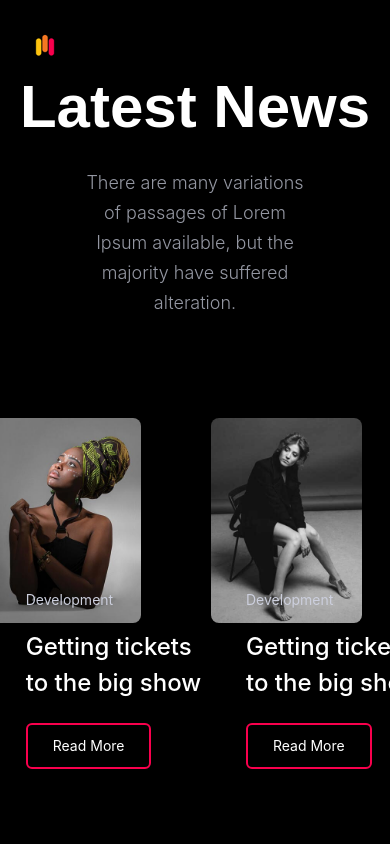
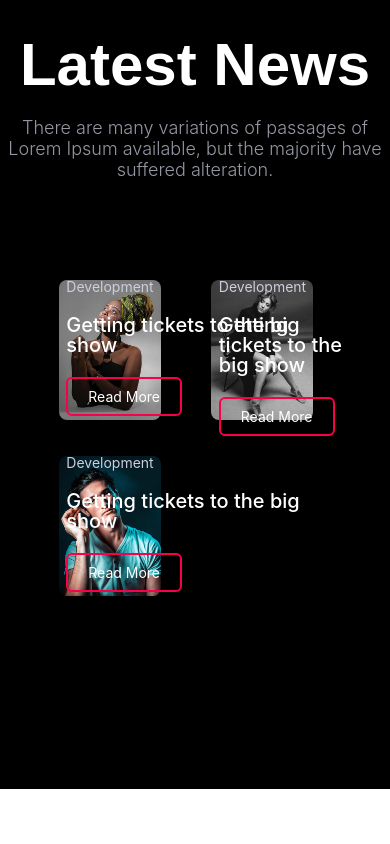
Before and after one commit to VikasJadon-prog/portfolio, a React (Create React App) app: page /blog in a window 390 px wide. Shown: the top 844 px of the page. Built offline with nearby package versions, Linux system fonts and the light colour scheme.

Commit message:
First Merge

```diff
--- a/src/App.css
+++ b/src/App.css
@@ -1,6 +1,6 @@
 .App {
-  padding: 0%;
-  margin: 0%;
+  padding: 0;
+  margin: 0;
   width: 100%;
   height: 100%;
   overflow: hidden;
@@ -8,26 +8,40 @@
 
 .App-header {
   background: transparent;
-  line-height: 1.5;
-  display: flex;
+  display: block;
   box-shadow: 0 0 10px rgba(0, 0, 0, .1);
   align-items: center;
-  padding-top: 10px;
+  justify-content: center;
   height: 100%;
   width: 100%;
+  padding:20px 40px;
 }
-
+.app-header-row{
+  position: relative;
+  width: 100%;
+  display: flex;
+  justify-content: space-evenly;
+}
+.logo{
+  justify-content: center;
+}
 
 .logo-img {
   height: 60px;
   margin-left: 25px;
+  position: relative;
 }
 
 .Left-header {
+  width: 50%;
   display: flex;
-  padding: 4px;
+  justify-content: center;
+  align-items: center;
+
 }
-
+.navbar{
+  justify-content: center;
+}
 .header-Ui {
   display: flex;
   list-style-type: none;
@@ -36,9 +50,7 @@
 .header-nav {
   display: inline;
   position: relative;
-  margin-left: 35px;
 }
-
 .header-li {
   color: white;
   display: inline-flex;
@@ -54,13 +66,19 @@
   text-decoration-line: underline;
   text-underline-offset: 20px;
 }
+.app-right-header{
+  justify-content: center;
+  width: 50%;
+  /* padding-left: 10%; */
+}
+.right-Header {
 
-.right-Header {
   display: flex;
   align-items: center;
-  margin-left: 800px;
+  justify-content: center;
+  align-content: center;
+  /* margin-left: 800px; */
 }
-
 .social-Main {
   display: flex;
 }
@@ -71,7 +89,7 @@
 }
 
 .social-Main-Ui-li {
-  margin: 15px;
+  margin:0px 15px;
 }
 
 .social-Main-Ui-li-u {
@@ -84,9 +102,8 @@
   font-size: 16px;
 }
 
+.social-Main-Ui-li-a svg {
 
-.social-Main-Ui-li-a svg {
-  z-index: 3px;
   fill: rgba(198, 201, 216, .75);
 }
 
@@ -98,16 +115,16 @@
   border: 2px solid white;
   color: white;
   text-align: center;
-  margin-left: 40px;
+  /* margin-left: 40px; */
   padding: 0 25px;
   height: 43px;
   display: inline-block;
   line-height: 42px;
   border-radius: 6px;
-  font-size: 14px;
+  font-size: auto;
   position: relative;
   cursor: pointer;
-  margin-right: 30px;
+  /* margin-right: 30px; */
   transition: .4s cubic-bezier(0.23, 1, 0.320, 1);
   z-index: 3px;
 }
@@ -126,6 +143,8 @@
   /* position: relative; */
   justify-content: center;
   justify-items: center;
+  height: 100%;
+  width: 100%;
 }
 
 .home-Container {
@@ -191,12 +210,14 @@ justify-items: center;
   padding: 0% 10%;
 
 }
-.about-thumbnail{
+
+.about-thumbnail {
   justify-items: center;
   align-items: center;
   height: 100%;
   width: 100%;
 }
+
 .thumb-img {
   height: 100%;
   width: 100%;
@@ -368,18 +389,25 @@ justify-items: center;
   margin-top: -130px;
   padding-top: 80px;
   padding-bottom: 250px;
+  width: 100%;
+  justify-content: center;
+  align-items: center;
+  display: flex;
 
 }
 
 .portifolio-container {
-  padding-right: 100px;
-  padding-left: 100px;
+
+  display: inline;
+  justify-content: center;
   align-items: center;
+  position: relative;
 }
 
 .portifolio-inner-container {
   text-align: center;
-  position: relative;
+  justify-content: center;
+
 }
 
 .portifolio-inner-container:hover {
@@ -413,10 +441,10 @@ justify-items: center;
   grid-template-columns: auto auto auto;
   column-gap: 2em;
   row-gap: 2em;
-  position: relative;
-  width: 100%;
+
+
   height: auto;
-  box-sizing: border-box;
+
 }
 
 .portifolio-grid-container-1 {
@@ -485,7 +513,6 @@ justify-items: center;
   background-color: transparent;
   margin-top: 100%;
   border-radius: 8px;
-  /* padding: 45px 45px; */
   justify-content: center;
   padding-left: 15px;
   padding-right: 15px;
@@ -520,7 +547,7 @@ justify-items: center;
   display: inline-block;
   line-height: 42px;
   border-radius: 6px;
-  font-size: 14px;
+  font-size: auto;
   position: relative;
   cursor: pointer;
   transition: all .3s;
@@ -537,17 +564,16 @@ justify-items: center;
   font-size: 16px;
   text-transform: uppercase;
   letter-spacing: 2px;
-
   padding: 15px 40px;
   border-radius: 6px;
   display: inline-block;
   font-weight: 500;
-
   border: 2px solid #f9004d;
   background: #f9004d;
   color: #fff;
   margin-top: 80px;
-  margin-left: 750px;
+  margin-left: 38%;
+
 }
 
 .viewMore-btn:hover {
@@ -558,14 +584,16 @@ justify-items: center;
 .blog {
   background-color: black;
   margin-top: -130px;
-  padding-top: 80px;
-  padding-bottom: 250px;
+  padding-top: 120px;
   justify-items: center;
+  align-items: center;
+  padding-bottom: 150px;
 }
 
 .blog-container {
   justify-items: center;
   box-sizing: border-box;
+
 }
 
 
@@ -579,45 +607,47 @@ justify-items: center;
   color: #fff;
   font-weight: 800;
   font-family: sans-serif;
-  line-height: 1.4074;
+
 }
 
 .blog-inner-container-h1-p {
   color: rgba(198, 201, 216, .75);
-  padding: 0 21%;
   font-weight: 300;
   font-size: 18px;
-  line-height: 30px;
-  margin: 0 0 15px;
   margin-bottom: 0;
   display: block;
-  margin-block-start: 1em;
-  margin-block-end: 1em;
-  margin-inline-start: 0px;
-  margin-inline-end: 0px;
 }
 
 .blog-grid {
   display: grid;
-  justify-content: center;
+  justify-items: center;
   grid-template-columns: auto auto auto;
   column-gap: 2em;
+  padding: 0px 15%;
   margin-top: 100px;
   position: relative;
   box-sizing: border-box;
+  justify-items: center;
+  padding-bottom: 10%;
+
+}
+
+.blog-grid-containers {
   justify-items: center;
 
 }
 
 
+
 .blog-grid-containers-content {
   position: relative;
-  bottom: 250px;
+
   width: auto;
+  margin-top: -160px;
+  margin-left: 10%;
 
-  padding: 50px 35px;
-  z-index: 3;
   justify-content: left;
+  align-items: center;
 }
 
 .blog-grid-container-content-p {
@@ -636,6 +666,7 @@ justify-items: center;
 
 .blogimg {
   width: 100%;
+  height: auto;
   border-radius: 8px;
   box-shadow: 0 25px 65px rgba(0, 0, 0, .1);
   cursor: pointer;
@@ -685,7 +716,6 @@ justify-items: center;
   width: 100%;
   padding-right: 25px;
   padding-left: 25px;
-
   margin-right: auto;
   margin-left: auto;
   flex-wrap: start;
@@ -705,6 +735,7 @@ justify-items: center;
   color: rgba(198, 201, 216, .75);
   font-size: 20px;
   line-height: 30px;
+  padding-right: 20px
 }
 
 .contact-content-a {
@@ -720,7 +751,6 @@ justify-items: center;
   display: block;
   width: 50%;
   padding: 0 20px;
-
   border-radius: 5px;
   transition: all .3s ease;
   height: 50px;
@@ -729,7 +759,7 @@ justify-items: center;
   margin-left: 20px;
   font-size: 15px;
   letter-spacing: .1px;
-  font-family: Source Sans Pro, Helvetica, sans-serif;
+  font-family: Helvetica, sans-serif;
   overflow: visible;
   writing-mode: horizontal-tb;
   padding-block: 1px;
@@ -743,7 +773,7 @@ justify-items: center;
   border: 2px solid hsla(0, 0%, 100%, .2);
   display: block;
   width: 50%;
-  padding: 0 20px;
+  padding: 0 0px;
   border-radius: 5px;
   transition: all .3s ease;
   height: 100px;
@@ -766,40 +796,51 @@ justify-items: center;
   color: #fff;
   border: 2px solid #f9004d;
   cursor: pointer;
-  font-size: 16px;
+  font-size: auto;
   text-transform: uppercase;
   letter-spacing: 2px;
-  padding: 15px 40px;
+  padding: 2% 4%;
   border-radius: 6px;
-  display: inline-block;
+
   font-weight: 500;
   transition: .3s;
-  margin-left: 25px;
+  margin-left: 20px;
+  height: 100%;
+  width: 20%;
 }
-
 
 
 .contactimg {
   border-radius: 5px;
   box-shadow: 0 25px 65px rgba(0, 0, 0, .1);
   flex: 0 0 50%;
-  max-width: 80%;
+  width: 100%;
+  height: 100%;
 
 }
 
 .footer {
+  width: 100%;
   padding: 30px 50px;
   background-color: black;
   display: flex;
-  column-gap: 400px;
-
+  justify-content: center;
+  align-items: center;
 }
 
 .footer-row {
-  align-items: center;
   justify-content: space-between;
   display: flex;
+  align-items: center;
+  width: 100%;
+}
 
+.footer-logo {
+  width: 33%
+}
+
+.footer-center {
+  width: 33%;
 }
 
 .footer-center-ui {
@@ -821,6 +862,7 @@ justify-items: center;
 }
 
 .right-footer {
+  width: 33%;
   color: #c6c9d8;
   font-size: 18px;
   opacity: .75;
@@ -828,25 +870,42 @@ justify-items: center;
 }
 
 .mobile-header {
-  display: block;
+  display: flex;
   width: 100%;
-  width: 100%;
-  background-color: transparent;
+  /* height: 100%; */
+  background-color:transparent;
   z-index: 1;
-  position: relative;
-  padding-top: 10px;
-
+  position: absolute;
+  align-items: center;
+  justify-content: center;
+  padding: 2%;
 }
 
 .mobile-header-container {
+  width: 100%;
   display: flex;
+  align-items: center;
+  justify-content: space-evenly;
 }
+.mobile-header-logo{
+  width: 60%;
+}
+.mobile-header-logo svg{
 
+  position: relative;
+}
+.mobile-right-header{
+  display: flex;
+  width: 60%;
+  justify-content: center;
+  align-items: center;
+  column-gap: 1em;
+}
 .mobile-header svg {
   fill: rgba(198, 201, 216, .75);
   height: 25px;
   width: 25px;
-  margin-top: 20px;
+  /* margin-top: 20px; */
 }
 
 #mobile_menu_wrap svg {
@@ -854,7 +913,6 @@ justify-items: center;
   margin-top: 15px;
   height: 30px;
   width: 30px;
-  margin-left: 640px;
   background-color: black;
   border: 4px solid transparent;
   border-radius: 100%;
@@ -864,13 +922,12 @@ justify-items: center;
 #mobile_menu_wrap svg :hover {
   color: #f9004d;
   border-color: #f9004d;
-
 }
 
 .mobile-header-closer-ui {
   list-style-type: none;
   background-color: #191919;
-  padding-bottom: 400px;
+  /* padding-bottom: 400px; */
 }
 
 .mobile-header-closer-ui-li {
@@ -878,7 +935,7 @@ justify-items: center;
   display: inline-flex;
   font-size: 17px;
   font-weight: 500;
-  padding: 15px;
+  /* padding: 15px; */
 }
 
 .mobile-header-closer-ui-li:hover {
@@ -915,24 +972,23 @@ justify-items: center;
 
   }
 
+  .logo-img {
+    height: 40px;
+    /* margin-top: 15px; */
+    position: relative;
   }
 
-@media screen and (max-width:991px) {
-  .logo-img {
-    height: 40px;
-    margin-top: 15px;
-  }
+  .right-Header {
+    /* margin-left: 550px; */
+    justify-content: center;
+    align-items: center;
+    column-gap: 1em;
   }
 
-@media screen and (max-width:991px) {
-  .right-Header {
-    margin-left: 550px;
-  }
-
-  .social-Main-Ui-li {
+  /* .social-Main-Ui-li {
     margin: 10px;
-    margin-top: -15px;
-  }
+    margin-top: 5px;
+  } */
 
   .social-Main-Ui-li-a svg {
     height: 14px;
@@ -946,17 +1002,15 @@ justify-items: center;
     color: white;
     text-align: center;
     font-size: 12px;
-    line-height: 35px;
-    margin: 0px 20px;
-  }
+    line-height: 30px;
+    margin: 0px 0px;
   }
 
-@media screen and (max-width:991px) {
   .home {
     width: 100%;
     height: 100%;
     position: relative;
-    margin-top: -75px;
+    margin-top: 00px;
   }
 
   .home-Container {
@@ -973,6 +1027,7 @@ justify-items: center;
     margin-left: 150px;
 
   }
+
   .home-Container-Inner>span {
     font-size: 15px;
     color: rgba(198, 201, 216, .75);
@@ -993,9 +1048,7 @@ justify-items: center;
     font-size: 50px;
     line-height: 20px;
   }
-}
 
-@media screen and (max-width:991px) {
   .about {
     margin-top: -130px;
     padding-top: 160px;
@@ -1015,19 +1068,13 @@ justify-items: center;
   .thumb-img {
     width: 70%;
   }
-
   .about-inner-inner {
     margin-right: 300px;
     margin-left: 0px;
   }
-
   .customtab {
     margin-left: -40px;
   }
-
-}
-
-@media screen and (max-width:991px) {
 
   .service-grid {
     grid-template-columns: auto auto;
@@ -1040,9 +1087,6 @@ justify-items: center;
   .service-grid-container-inner {
     padding: 15px 15px;
   }
-}
-
-@media screen and (max-width:991px) {
 
   .portifolio-grid {
     grid-template-columns: auto auto;
@@ -1053,44 +1097,110 @@ justify-items: center;
     margin-top: 90%;
   }
 
-  .viewMore-btn {
+  /* .viewMore-btn {
     margin-left: 300px;
-  }
+  } */
+  .blog-container {
+    justify-items: center;
   }
 
-@media screen and (max-width:991px) {
   .blog-grid {
     grid-template-columns: auto auto;
-    width: 80%;
-    height:80%;
-    row-gap: 1em;
+    row-gap: 2em;
+    column-gap: 2em;
   }
 
   .blog-grid-containers-content {
-    position: relative;
-    bottom: 100px;
-    width: 100%;
-    justify-content: left;
+    position: absolute;
+    width: auto;
+    margin-right: 10%;
+    justify-items: left;
+    justify-content: center;
+    margin-top: -160px;
+    margin-left: 2%;
   }
 
   .blog-grid-container-content-p {
     font-size: 14px;
-    margin-bottom: 5px;
+    margin-bottom: 0px;
     color: #cccfdd;
   }
 
   .blog-grid-container-content-h4-a {
     color: #fff;
-    font-size: 24px;
+    font-size: 20px;
     font-weight: 500;
-    line-height: 36px;
+    line-height: 0px;
+    justify-content: center;
   }
 
   .blogimg {
-    width: 80%;
+    width: 85%;
+    /* height: 80%; */
     border-radius: 8px;
     box-shadow: 0 25px 65px rgba(0, 0, 0, .1);
     cursor: pointer;
   }
 
+  .blog-btn {
+    border: 2px solid hsla(0, 0%, 100%, .2);
+    color: white;
+    text-align: center;
+    padding: 0px 20px;
+    display: inline-block;
+    line-height: 35px;
+    border-radius: 6px;
+    font-size: 14px;
+    position: relative;
+    cursor: pointer;
+    margin-right: 0px;
+    border-color: #f9004d;
+
   }
+
+  .contact {
+    display: flex;
+    background-color: #191919;
+    margin-top: -130px;
+    padding-top: 80px;
+    padding-bottom: 0px;
+    flex-direction: column;
+    padding: 180px 0;
+    padding-right: 150px;
+    padding-left: 150px;
+  }
+
+  .contactimg {
+    order: 1;
+  }
+
+  .contact-form {
+    order: 2;
+    margin-left: 0px;
+  }
+
+  .content {
+    padding-left: 0px;
+
+  }
+
+
+  #item01 {
+
+    width: 90%;
+
+    margin-left: 0px;
+  }
+
+  #item04 {
+    margin-left: 0px;
+    width: 90%;
+
+  }
+
+  #submit {
+    margin-left: 0px;
+    font-size: auto;
+  }
+
+}
--- a/src/Components/Footer.js
+++ b/src/Components/Footer.js
@@ -8,8 +8,8 @@ const Footer = () => {
                 <div className='footer-logo'>
                     <img src={footerlogo} />
                 </div>
-            </div>
-            <div className='footer-center'>
+
+                <div className='footer-center'>
                 <ul className='footer-center-ui'>
                     <li className='footer-center-ui-li'>
                         <a href="https://www.facebook.com/" className='footer-center-ui-li-a'>
@@ -36,6 +36,8 @@ const Footer = () => {
             <div className="right-footer">
                 <p>Copyright © 2022 Rainbow-Themes. All Rights Reserved.</p>
             </div>
+            </div>
+
         </div>
     )
 }
--- a/src/Components/Mobile.js
+++ b/src/Components/Mobile.js
@@ -12,11 +12,14 @@ const Mobile = () => {
     return (
         <div className='mobile-header'>
             <div className='mobile-header-container'>
-                <img
+               <div className='mobile-header-logo'>
+               <img
                     src={logo}
                     alt="Digital Agency"
                     className="logo-img"
                 />
+               </div>
+                <div className='mobile-right-header'>
                 <RightHeader />
                 <FaBars onClick={( ) => {
                     setIsMenuOpen(true);
@@ -27,7 +30,6 @@ const Mobile = () => {
 
                     }} className='closer' />
                     <ul className='mobile-header-closer-ui'>
-
                         <li><Link to="/" className='mobile-header-closer-ui-li'>Home</Link></li>
                         <li><Link to="about" className='mobile-header-closer-ui-li' >About</Link></li>
                         <li><Link to="service" className='mobile-header-closer-ui-li'>Service</Link></li>
@@ -36,6 +38,7 @@ const Mobile = () => {
                         <li><Link to="contact" className='mobile-header-closer-ui-li'>Contact</Link></li>
                     </ul>
                 </div>
+                </div>
             </div>
         </div>
     )
--- a/src/pages/Blog.js
+++ b/src/pages/Blog.js
@@ -1,5 +1,5 @@
 import React from "react";
-import blog01 from '../assets/images/blog01.jpg'
+import blog01 from '../assets/images/blog01.jpg';
 import blog02 from '../assets/images/blog02.jpg';
 import blog03 from '../assets/images/blog03.jpg';
 
@@ -82,5 +82,4 @@ const Blog = () => {
 
   </div>
 };
-
 export default Blog;
--- a/src/pages/Service.js
+++ b/src/pages/Service.js
@@ -84,7 +84,8 @@ const Service = () => {
           <a className="service-grid-container-a">
             <div className="service-grid-container-inner">
               <div className="service-grid-container-inner-icon">
-                <svg stroke="currentColor" fill="none" stroke-width="2" viewBox="0 0 24 24" stroke-linecap="round" stroke-linejoin="round" height="1em" width="1em" xmlns="http://www.w3.org/2000/svg"><path d="M17 21v-2a4 4 0 0 0-4-4H5a4 4 0 0 0-4 4v2"></path><circle cx="9" cy="7" r="4"></circle><path d="M23 21v-2a4 4 0 0 0-3-3.87"></path><path d="M16 3.13a4 4 0 0 1 0 7.75"></path></svg></div>
+                <svg stroke="currentColor" fill="none" stroke-width="2" viewBox="0 0 24 24" stroke-linecap="round" stroke-linejoin="round" height="1em" width="1em" xmlns="http://www.w3.org/2000/svg"><path d="M17 21v-2a4 4 0 0 0-4-4H5a4 4 0 0 0-4 4v2"></path><circle cx="9" cy="7" r="4"></circle><path d="M23 21v-2a4 4 0 0 0-3-3.87"></path><path d="M16 3.13a4 4 0 0 1 0 7.75"></path></svg>
+              </div>
               <div className="service-grid-container-inner-content">
                 <h3 className="service-grid-container-inner-content-h3">
                   Marketing & Reporting
```
Also changed, not shown: src/Components/Header.js (+9 -2 lines). Lines whose indentation alone changed are shown as unchanged.
